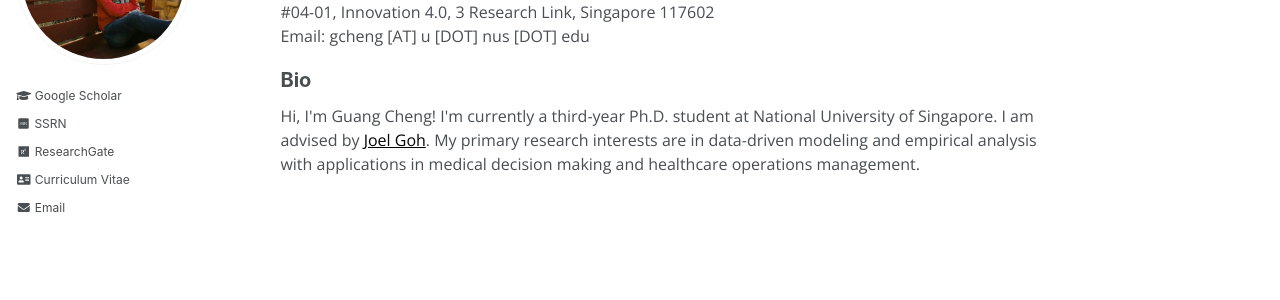
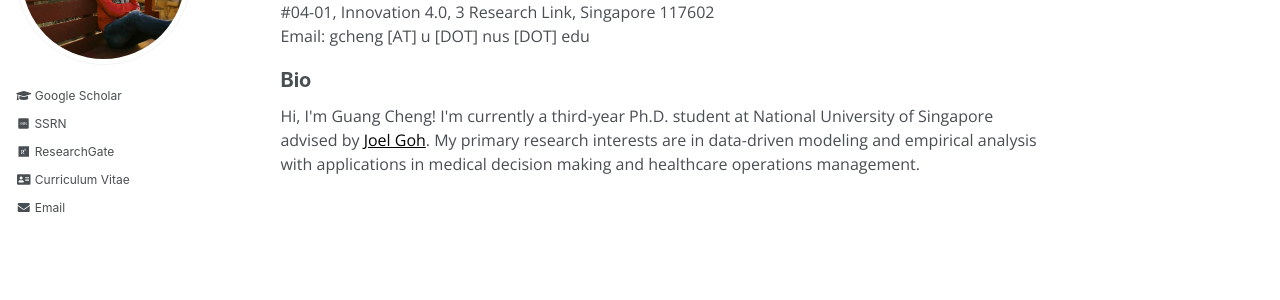
Before and after one commit to gcheng-nus/gcheng-nus.github.io, a Jekyll site: the page built from _pages/about.md, in a window 1280 px wide. Shown: the part 217-517 px from the top of the page. Built offline with Jekyll 4.4.1, drawn with Linux system fonts in a browser that asks for light colours; some web fonts are replaced.

Commit message:
adjust format

```diff
--- a/_pages/about.md
+++ b/_pages/about.md
@@ -27,8 +27,7 @@
 <h2>Bio</h2>
 <p>
 Hi, I'm Guang Cheng!
-I'm currently a third-year Ph.D. student at National University of Singapore.
-I am advised by <a href="https://www.joelgoh.net/" target="_blank" style="color: black">Joel Goh</a>.
+I'm currently a third-year Ph.D. student at National University of Singapore advised by <a href="https://www.joelgoh.net/" target="_blank" style="color: black">Joel Goh</a>.
 My primary research interests are in data-driven modeling and empirical analysis with applications in medical decision making and healthcare operations management.
 </p>
 
```
Also changed, not shown: _pages/research.md (+1 -1 lines).
